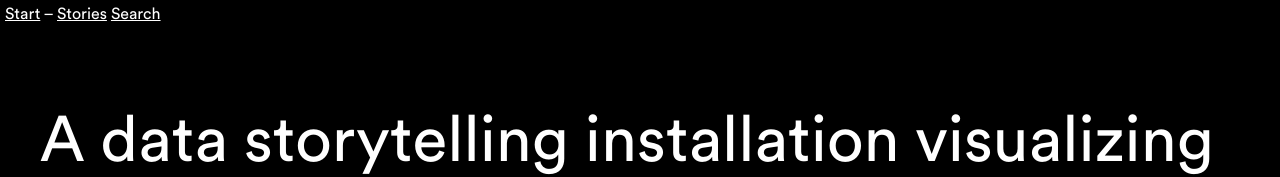
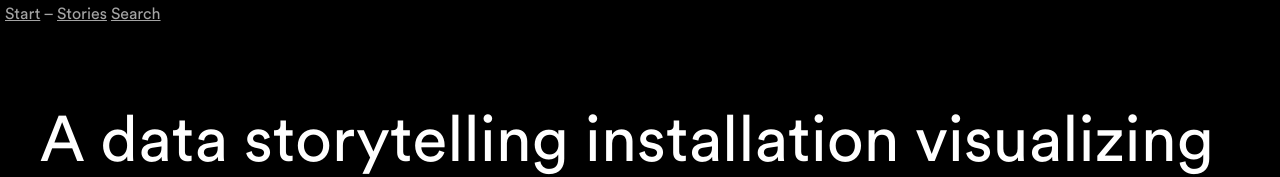
Before and after one commit to sinanatra/olympics, a SvelteKit app: page / in a window 1280 px wide. Shown: the top 177 px of the page. Built offline with nearby package versions, Linux system fonts and the light colour scheme.

Commit message:
gainsboro

```diff
--- a/src/routes/+layout.svelte
+++ b/src/routes/+layout.svelte
@@ -21,9 +21,9 @@
     :global(body) {
         margin: 0;
         padding: 0;
-        font-family: circular;
+        font-family: circular, sans-serif;
         background-color: black;
-        color: white;
+        color: rgb(164, 164, 164);
     }
 
     @font-face {
@@ -41,6 +41,6 @@
     }
 
     a {
-        color: white;
+        color: rgb(164, 164, 164);
     }
 </style>
--- a/src/routes/+page.svelte
+++ b/src/routes/+page.svelte
@@ -24,6 +24,7 @@
 <style>
     main {
         margin: 0 auto;
+        color: white;
     }
 
     .intro {
```
